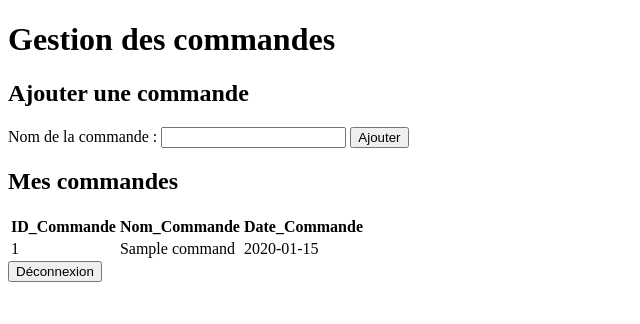
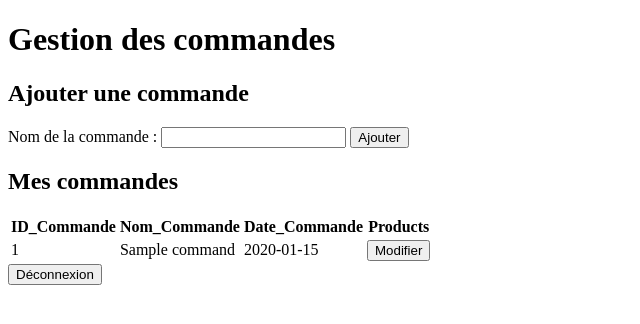
Before and after one commit to maureencfr/TP2-CAR, a Spring Boot app: page /store/user in a window 1280 px wide. Shown: the top 324 px of the page, without its empty margins (0-640 px from the left). Run offline with Spring Boot 4, Linux system fonts and the light colour scheme; a user stored in the database is signed in; tables that the repository leaves empty hold one stand-in row (values such as "Sample post").

```diff
--- a/src/main/java/com/commandes/gestionCommandes/controller/CommandController.java
+++ b/src/main/java/com/commandes/gestionCommandes/controller/CommandController.java
@@ -2,12 +2,15 @@ package com.commandes.gestionCommandes.controller;
 
 import com.commandes.gestionCommandes.repository.AccountEntity;
 import com.commandes.gestionCommandes.repository.CommandEntity;
+import com.commandes.gestionCommandes.repository.ProductEntity;
 import com.commandes.gestionCommandes.service.CommandService;
 import com.commandes.gestionCommandes.service.FormularLoginService;
+import com.commandes.gestionCommandes.service.ProductService;
 import jakarta.servlet.http.HttpSession;
 import org.springframework.beans.factory.annotation.Autowired;
 import org.springframework.stereotype.Controller;
 import org.springframework.web.bind.annotation.GetMapping;
+import org.springframework.web.bind.annotation.PathVariable;
 import org.springframework.web.bind.annotation.PostMapping;
 import org.springframework.web.bind.annotation.RequestParam;
 import org.springframework.web.servlet.view.RedirectView;
@@ -18,6 +21,9 @@ import java.util.List;
 public class CommandController {
     @Autowired
     private CommandService service;
+
+    @Autowired
+    private ProductService productService;
 
     @GetMapping("/store/user")
     public String getCommands(HttpSession session, org.springframework.ui.Model model) {
@@ -37,4 +43,14 @@ public class CommandController {
         service.createCommand(commandName, session);
         return new RedirectView("/store/user");
     }
+
+    @PostMapping("/store/user/{id}")
+    public String editCommand(@PathVariable Long id, org.springframework.ui.Model model) {
+        CommandEntity command = service.getCommandById(id);
+        model.addAttribute("command", command);
+        List<ProductEntity> products = productService.getProducts(id);
+        model.addAttribute("products", products);
+        return "editCommand";
+    }
+
 }
--- a/src/main/java/com/commandes/gestionCommandes/service/CommandService.java
+++ b/src/main/java/com/commandes/gestionCommandes/service/CommandService.java
@@ -26,4 +26,8 @@ public class CommandService {
         repo.save(entity);
         return "user";
     }
+
+    public CommandEntity getCommandById(Long id){
+        return repo.findById(id).orElse(null);
+    }
 }
--- a/src/main/resources/templates/user.html
+++ b/src/main/resources/templates/user.html
@@ -20,6 +20,7 @@
         <th>ID_Commande</th>
         <th>Nom_Commande</th>
         <th>Date_Commande</th>
+        <th>Products</th>
     </tr>
     </thead>
     <tbody>
@@ -30,6 +31,9 @@
         <td th:text="${command.id}"></td>
         <td th:text="${command.nom}"></td>
         <td th:text="${command.date}"></td>
+        <td><form th:action="@{/store/user/{id}(id=${command.id})}" method="post">
+            <button type="submit">Modifier</button>
+        </form></td>
     </tr>
     </tbody>
 </table>
```
Also changed, not shown: src/main/java/com/commandes/gestionCommandes/repository/ProductRepository.java (added, +11 -0 lines).
